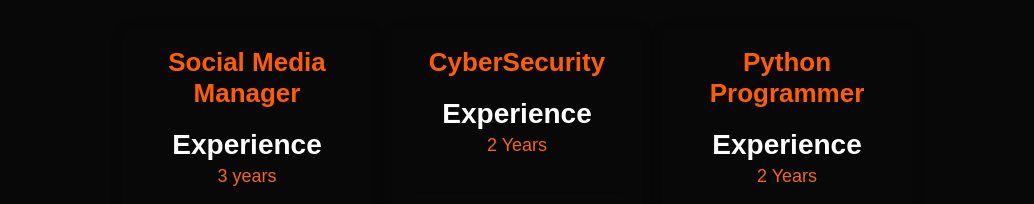
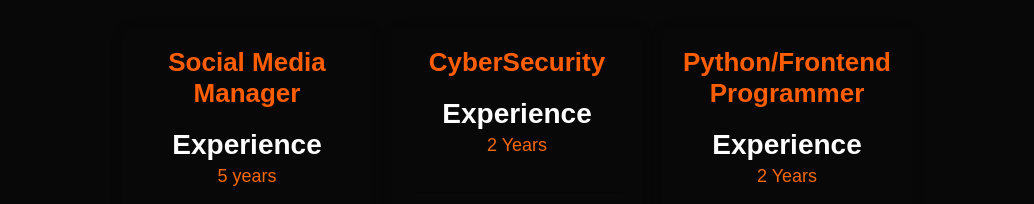
Before and after one commit to LoSt-SoFtware/Portfolio-, a plain HTML site: page experiences.html in a window 1280 px wide. Shown: the part 250-454 px from the top of the page, without its empty margins (123-1157 px from the left). Drawn offline with nearby package versions, Linux system fonts and the light colour scheme.

Commit message:
Update experiences.html

```diff
--- a/experiences.html
+++ b/experiences.html
@@ -150,7 +150,7 @@
         <div class="title">Social Media Manager</div>
         <div class="price">
           <b>Experience</b>
-          <span class="exp">3 years</span>
+          <span class="exp">5 years</span>
         </div>
         <div class="features">
           <div> </div>
@@ -175,7 +175,7 @@
      </div>
    </div>
      <div class="box ninja">
-     <div class="title">Python Programmer</div>
+     <div class="title">Python/Frontend Programmer</div>
      <div class="price">
        <b>Experience</b>
        <span class="exp"> 2 Years</span>
```
